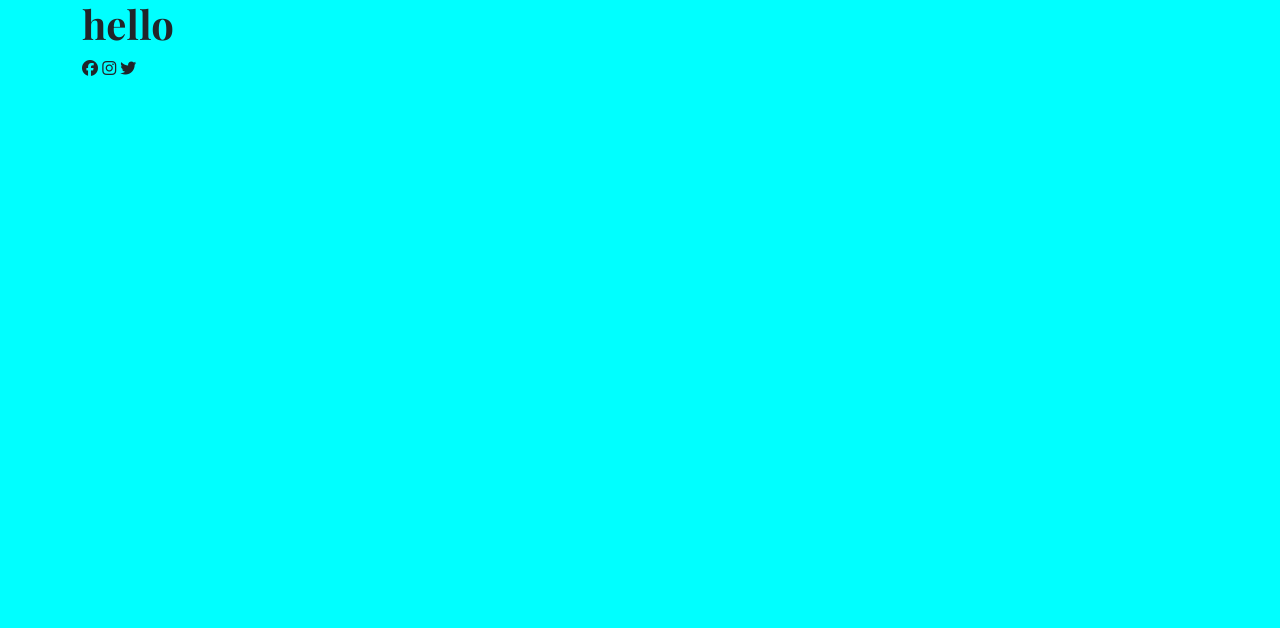
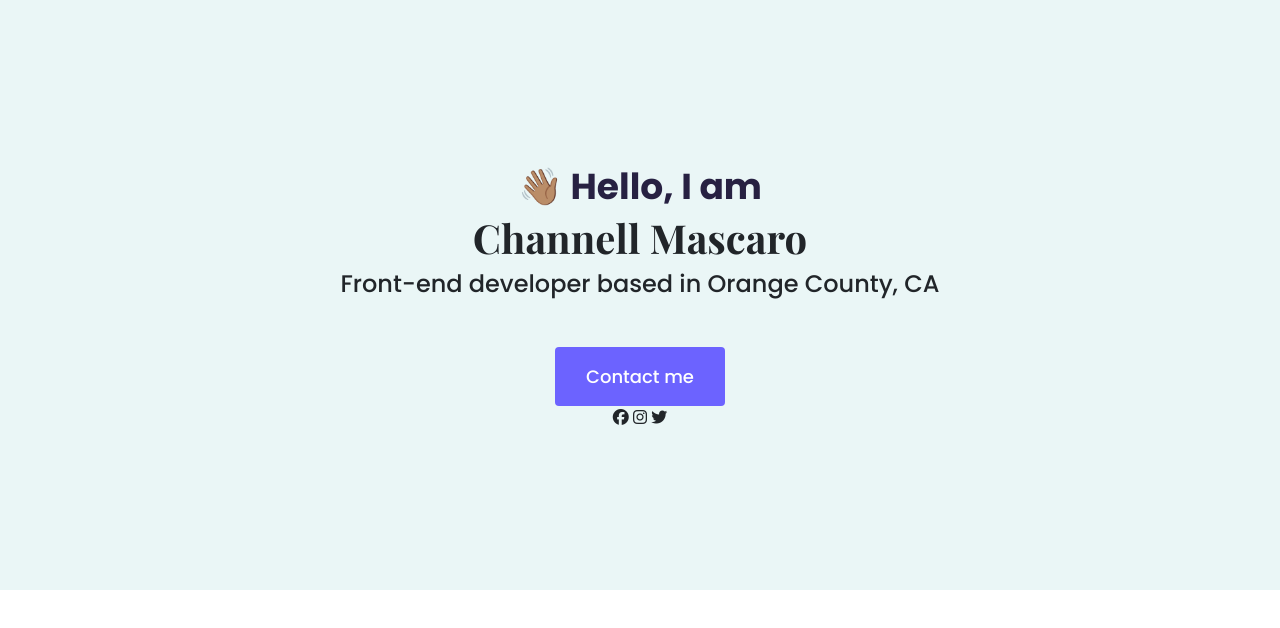
Before and after one commit to cwilly89/portfolio-project, a plain HTML site: page index.html in a window 1280 px wide. Drawn offline with nearby package versions, Linux system fonts and the light colour scheme.

Commit message:
created html page layout and css

```diff
--- a/index.html
+++ b/index.html
@@ -15,13 +15,13 @@
     <title>Document</title>
 </head>
 <body>
-    <div class="container">
-
-    <h1>
-        hello
-    </h1>
-
-
+    <div class="hero">
+  <p>👋🏽 Hello, I am</p>
+  <h1>Channell Mascaro</h1>
+  <h2 class="mb-5">Front-end developer based in Orange County, CA</h2>
+  <div>
+  <a href="#" class="btn btn-branding">Contact me</a>
+</div>
     <span>
     <i class="fab fa-facebook"></i>
     <i class="fab fa-instagram"></i>
--- a/styles/styles.css
+++ b/styles/styles.css
@@ -1,14 +1,52 @@
+:root {
+    --branding-color: #6c63ff;
+    --heading-font-family:"Playfair Display", serif;
+    --default-font-family: "Poppins", sans-serif;
+    --secondary-color: #eaf6f6;
+}
 body {
-    background: aqua;
+    font-family: var(--default-font-family);
 }
 
-h1 {
-    font-family: 'Playfair Display', serif;
+h1, h2, h3, h4, h5, h6 {
+    font-family: var(--heading-font-family);
     font-weight: bold;
 
 }
+h1 {
+    font-size 96px;
 
+
+}
 p {
-    font-family: 'Poppins', sans-serif;
     font-weight: normal;
 }
+
+.hero {
+    background: var(--secondary-color);
+    text-align: center;
+    padding: 160px 20px;
+}
+
+.hero p {
+   font-weight: bold;
+    font-size: 36px;
+    margin: 0;
+    color: #272142;
+
+}
+.hero h2 {
+    font-family: var(--default-font-family);
+    font-weight: normal;
+     line line-height: 2;
+     font-size: 24px;
+}
+
+.btn-branding {
+    background: var(--branding-color);
+    border-radius: 4px;
+    color: white;
+    font-size: 18px;
+    line-height: 27px;
+    padding: 15px 30px;
+}
```
